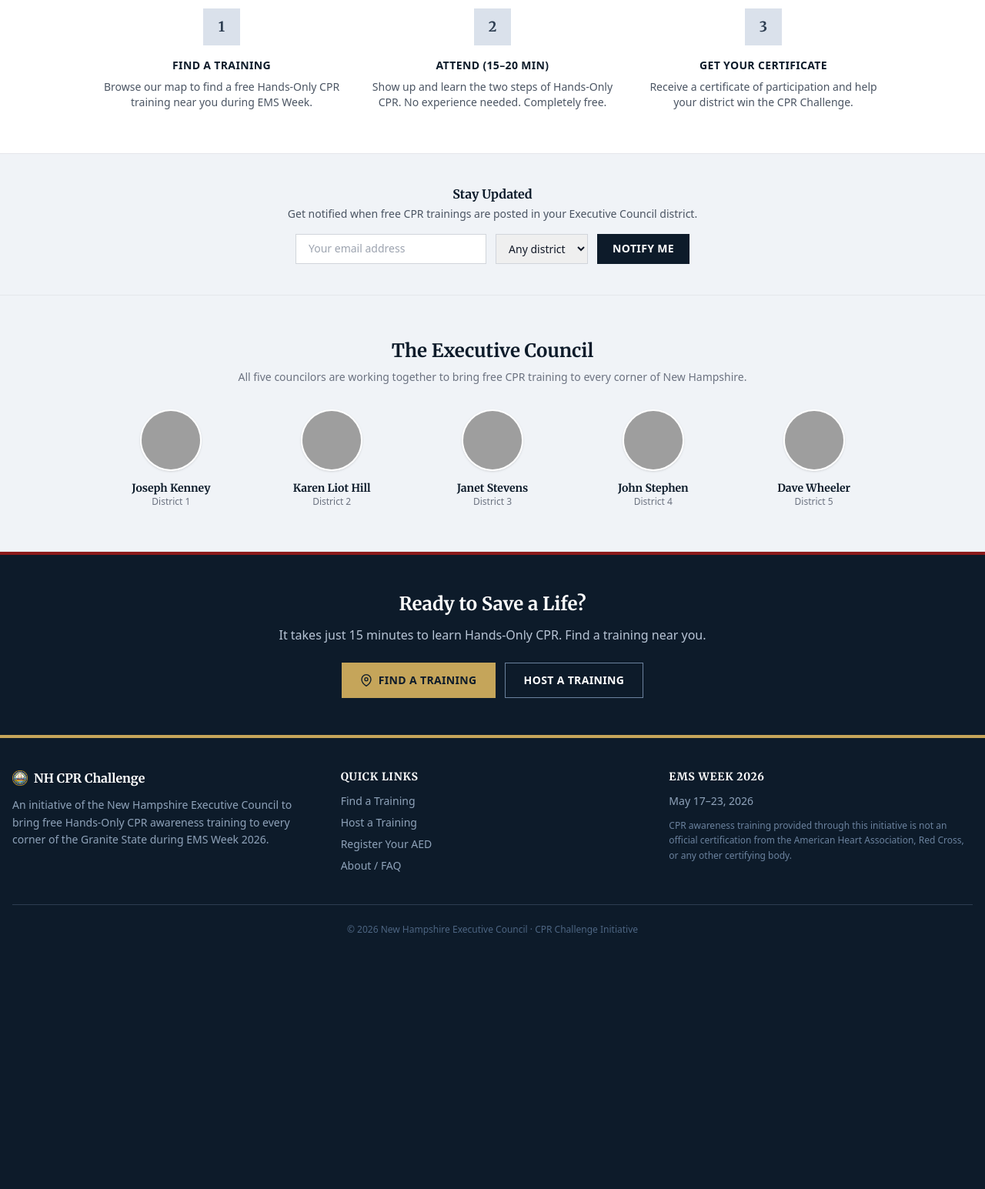
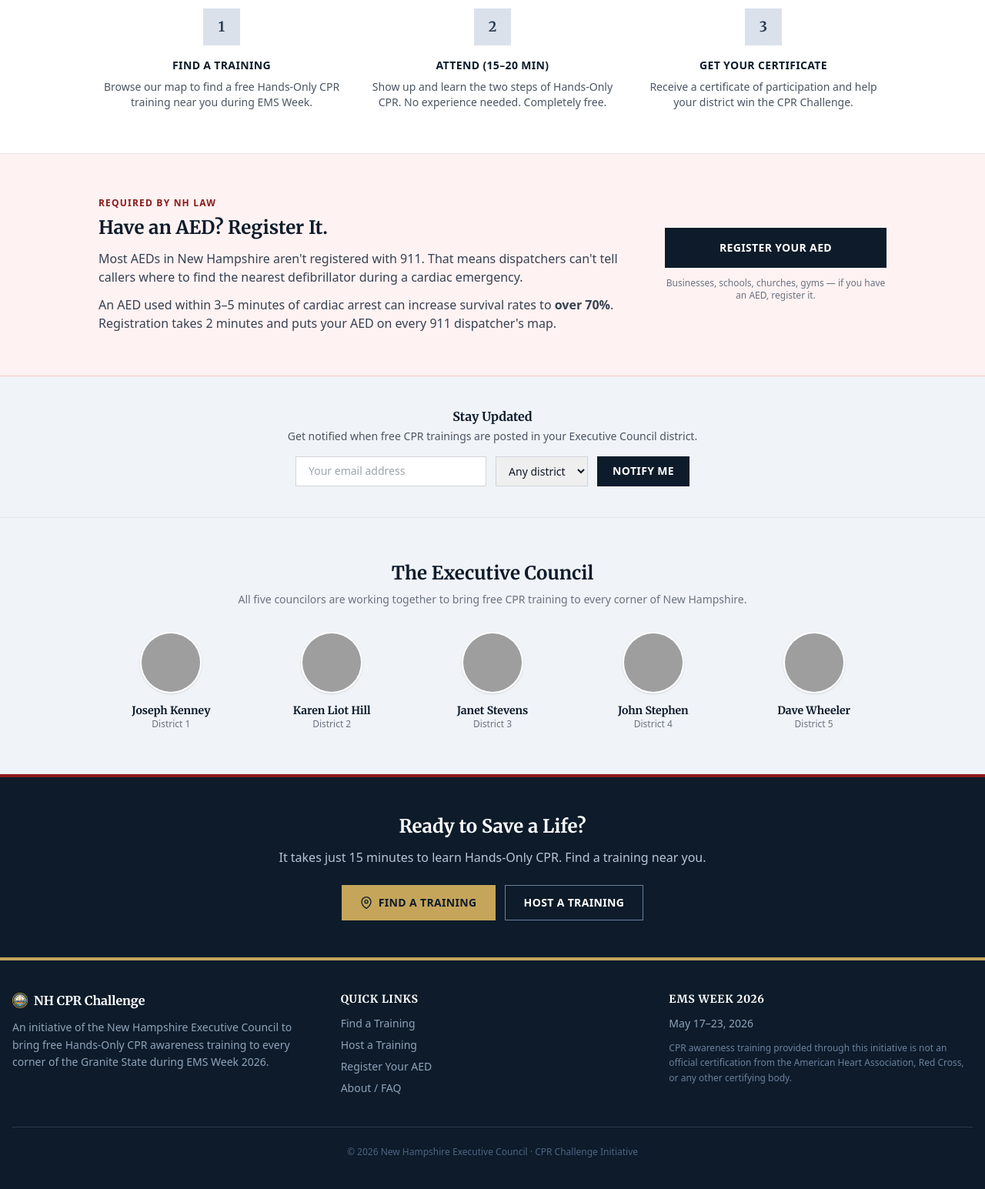
Before and after one commit to cmaidmentnh/nh-cpr-challenge, a Flask app: page / in a window 1280 px wide. Shown: the part 1200-2745 px from the top of the page at 77% size. Before the commit the page ends 2415 px from the top, so only its background shows below. Run offline with Flask 3, Linux system fonts and the light colour scheme; data that the repository does not hold is empty; some libraries are stand-ins or nearby versions; grey boxes are pictures that could not be loaded.

Commit message:
Add AED registration callout to homepage
Highlights that most NH AEDs aren't registered with 911 and links
to the register-aed page. Placed between How It Works and Stay Updated.

Co-Authored-By: Claude Opus 4.6 <noreply@anthropic.com>

```diff
--- a/templates/index.html
+++ b/templates/index.html
@@ -126,6 +126,26 @@
     </div>
 </section>
 
+<!-- Register Your AED -->
+<section class="py-14 px-4 bg-cpr-light border-b border-red-200">
+    <div class="max-w-5xl mx-auto md:flex md:items-center md:gap-10">
+        <div class="md:flex-1 mb-6 md:mb-0">
+            <p class="text-cpr-red text-xs font-semibold uppercase tracking-widest mb-2">Required by NH Law</p>
+            <h2 class="font-serif text-2xl font-bold text-navy-900 mb-3">Have an AED? Register It.</h2>
+            <p class="text-gray-700 text-sm md:text-base mb-3">
+                Most AEDs in New Hampshire aren't registered with 911. That means dispatchers can't tell callers where to find the nearest defibrillator during a cardiac emergency.
+            </p>
+            <p class="text-gray-700 text-sm md:text-base">
+                An AED used within 3&ndash;5 minutes of cardiac arrest can increase survival rates to <strong>over 70%</strong>. Registration takes 2 minutes and puts your AED on every 911 dispatcher's map.
+            </p>
+        </div>
+        <div class="flex-shrink-0 md:w-72 text-center">
+            <a href="{{ url_for('register_aed') }}" class="block bg-navy-900 hover:bg-navy-800 text-white font-bold py-4 px-6 text-sm uppercase tracking-wide transition mb-3">Register Your AED</a>
+            <p class="text-gray-500 text-xs">Businesses, schools, churches, gyms &mdash; if you have an AED, register it.</p>
+        </div>
+    </div>
+</section>
+
 <!-- Keep Me Updated -->
 <section class="py-10 px-4 bg-navy-50 border-b border-gray-200">
     <div class="max-w-3xl mx-auto text-center">
```
